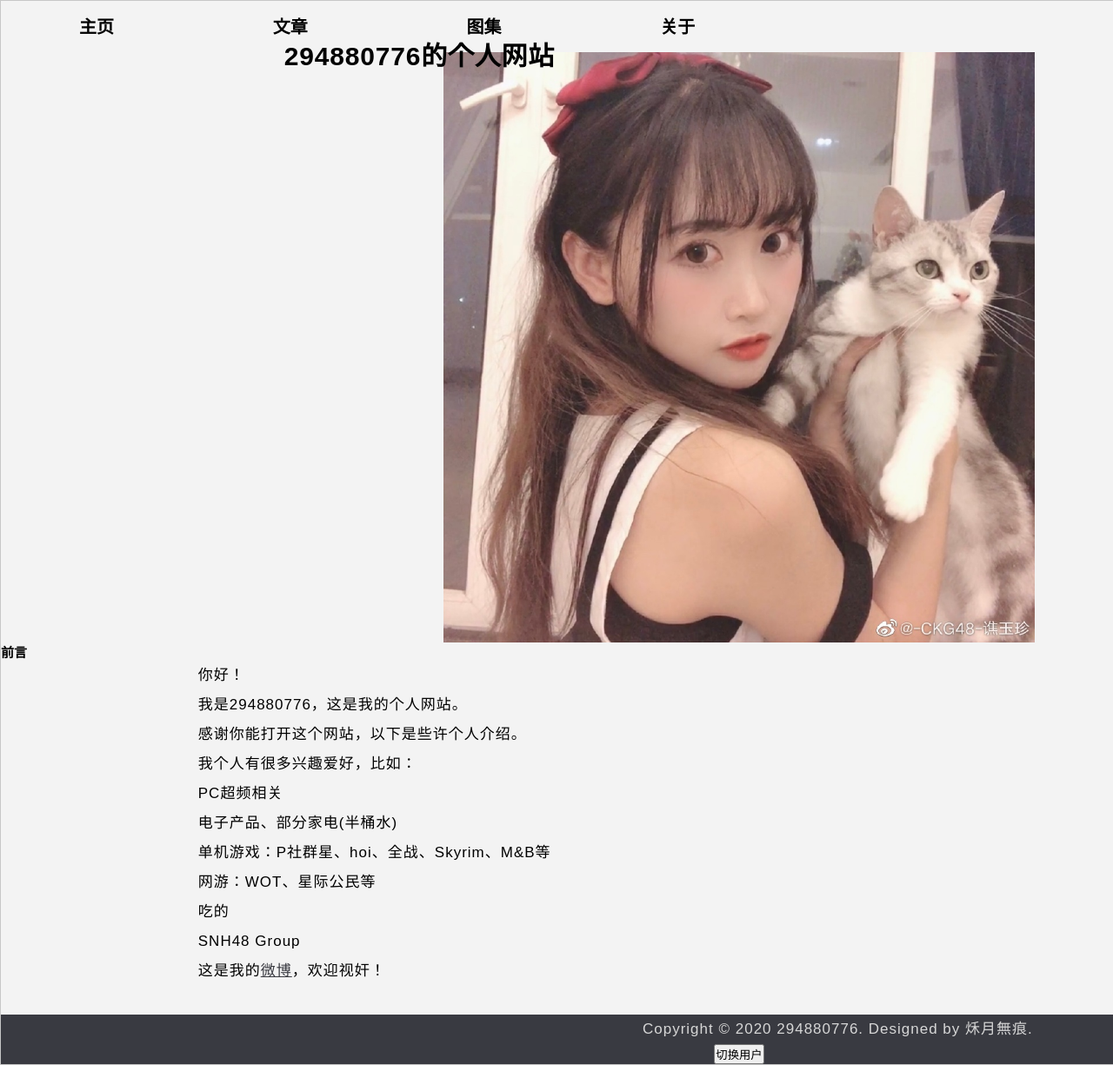
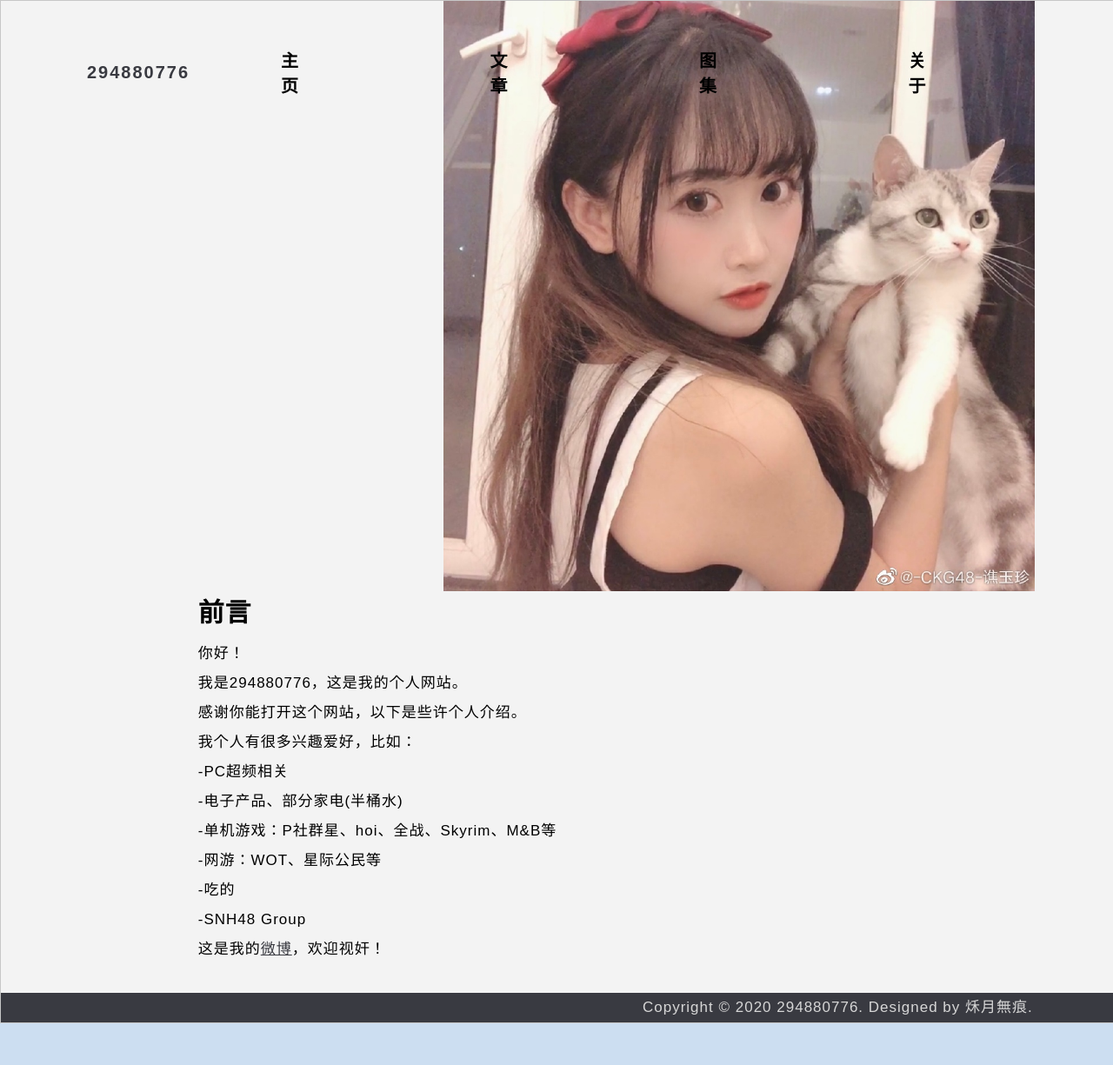
Before and after one commit to 294880776/294880776.github.io, a plain HTML site: page index.html in a window 1280 px wide. Shown: the top 1225 px of the page at 87% size. After the commit the page ends 1177 px from the top, so only its background shows below. Drawn offline with Linux system fonts and the light colour scheme; a web font is replaced by a local one.

Commit message:
Update index.html

```diff
--- a/index.html
+++ b/index.html
@@ -10,39 +10,42 @@
 
 <body>
     <header>
-        <h1>294880776的个人网站</h1>
+            <a href="#" class="logo">294880776</a>
+            <ul id="menu">
+            <ul>
+              <li><a href="#">主页</a></li>
+              <li><a href="#">文章</a></li>
+              <li><a href="#">图集</a></li>
+              <li><a href="#">关于</a></li>
+            </ul>
     </header>
-
-    <nav>
-      <ul id="menu">
-        <ul>
-          <li><a class="active" href="#">主页</a></li>
-          <li><a href="#">文章</a></li>
-          <li><a href="#">图集</a></li>
-          <li><a href="#">关于</a></li>
-        </ul>
-      </nav>
+<section class="banner"></section>
+<script type="text/javascript">
+window.addEventListener("scroll",function(){
+  var header=document.querySelector("header");
+  header.classList.toggle("sticky",window.scrollY>0);
+})
+</script>
 
     <main>
         <img src="images/2.jpg" alt="我的头像">
-        <h2>前言</h2>
+        <h1>前言</h1><br>
         <p>你好！</p>
         <p>我是294880776，这是我的个人网站。 </p>
         <p>感谢你能打开这个网站，以下是些许个人介绍。</p>
-        <p>我个人有很多兴趣爱好，比如：
-        <p>
+        <p>我个人有很多兴趣爱好，比如：</p>
 
-        <ul>
-            <li> PC超频相关 </li>
-            <li> 电子产品、部分家电(半桶水) </li>
-            <li> 单机游戏：P社群星、hoi、全战、Skyrim、M&B等 </li>
-            <li> 网游：WOT、星际公民等 </li>
-            <li> 吃的 </li>
-            <li> SNH48 Group </li>
-        </ul>
+        <ol>
+            <li> -PC超频相关 </li>
+            <li> -电子产品、部分家电(半桶水) </li>
+            <li> -单机游戏：P社群星、hoi、全战、Skyrim、M&B等 </li>
+            <li> -网游：WOT、星际公民等 </li>
+            <li> -吃的 </li>
+            <li> -SNH48 Group </li>
+        </ol>
 
         <p>这是我的<a href="https://weibo.com/5281264635/"
-            title="该微博仅代表个人言论">微博</a>，欢迎视奸！<p>
+            title="该微博仅代表个人言论">微博</a>，欢迎视奸！</p>
     </main>
 
 
@@ -50,7 +53,6 @@
 
 <footer>
       <p>Copyright © 2020 294880776. Designed by 秌月無痕.</p>
-      <button>切换用户</button>
     </footer>
 </body>
 
```
